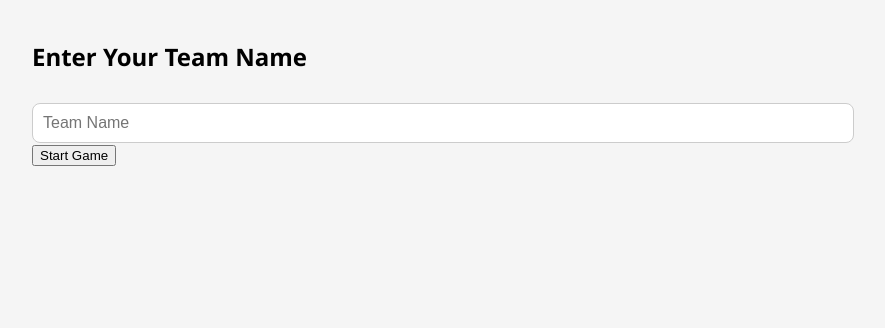
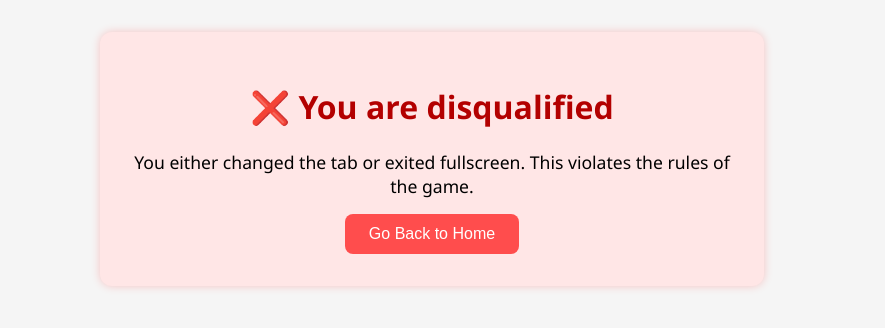
Before and after one commit to 0607rj/Riddle, a React (Vite) app in the folder WebHunt/: page /disqualified in a window 1280 px wide. Shown: the top 328 px of the page, without its empty margins (208-1093 px from the left). Built offline with nearby package versions, Linux system fonts and the light colour scheme.

Commit message:
added team disqualify option

```diff
--- a/WebHunt/package.json
+++ b/WebHunt/package.json
@@ -12,7 +12,8 @@
   "dependencies": {
     "axios": "^1.8.4",
     "react": "^19.0.0",
-    "react-dom": "^19.0.0"
+    "react-dom": "^19.0.0",
+    "react-router-dom": "^7.5.1"
   },
   "devDependencies": {
     "@eslint/js": "^9.22.0",
--- a/WebHunt/src/App.jsx
+++ b/WebHunt/src/App.jsx
@@ -1,8 +1,20 @@
+// src/App.jsx
 import React from 'react';
+import { BrowserRouter as Router, Routes, Route } from 'react-router-dom';
 import RiddleGame from './pages/RiddleGame';
+import ThankYou from './pages/ThankYou';
+import Disqualified from './pages/Disqualified';
 
 function App() {
-  return <RiddleGame />;
+  return (
+    <Router>
+      <Routes>
+        <Route path="/" element={<RiddleGame />} />
+        <Route path="/thank-you" element={<ThankYou />} />
+        <Route path="/disqualified" element={<Disqualified />} />
+      </Routes>
+    </Router>
+  );
 }
 
 export default App;
--- a/WebHunt/src/components/RiddleList.jsx
+++ b/WebHunt/src/components/RiddleList.jsx
@@ -1,21 +1,21 @@
 import React from 'react';
 
-const RiddleList = ({ riddles, answers, handleAnswerChange, submitted }) => {
+const RiddleList = ({ riddles, answers, onAnswerChange, submitted }) => {
   return (
-    <>
+    <div>
       {riddles.map((riddle, index) => (
         <div className="riddle-card" key={riddle.id}>
           <p>{riddle.question}</p>
           <input
             type="text"
-            value={answers[index]}
-            onChange={(e) => handleAnswerChange(index, e.target.value)}
+            value={answers[index] || ''}
+            onChange={(e) => onAnswerChange(index, e.target.value)}
             disabled={submitted}
             placeholder="Your Answer"
           />
         </div>
       ))}
-    </>
+    </div>
   );
 };
 
--- a/WebHunt/src/main.jsx
+++ b/WebHunt/src/main.jsx
@@ -1,8 +1,7 @@
-// main.jsx
 import React from 'react';
 import ReactDOM from 'react-dom/client';
 import App from './App';
-import './styles/RiddleGame.css'; // global styles
+import './styles/RiddleGame.css';
 
 ReactDOM.createRoot(document.getElementById('root')).render(
   <React.StrictMode>
--- /dev/null
+++ b/WebHunt/src/pages/Disqualified.jsx
@@ -0,0 +1,50 @@
+// src/pages/Disqualified.jsx
+import React from 'react';
+import { useNavigate } from 'react-router-dom';
+
+const Disqualified = () => {
+  const navigate = useNavigate();
+
+  return (
+    <div className="disqualified-container" style={styles.container}>
+      <h1 style={styles.title}>❌ You are disqualified</h1>
+      <p style={styles.message}>
+        You either changed the tab or exited fullscreen. This violates the rules of the game.
+      </p>
+      <button onClick={() => navigate('/')} style={styles.button}>
+        Go Back to Home
+      </button>
+    </div>
+  );
+};
+
+const styles = {
+  container: {
+    padding: '2rem',
+    textAlign: 'center',
+    background: '#ffe6e6',
+    borderRadius: '12px',
+    margin: '2rem auto',
+    maxWidth: '600px',
+    boxShadow: '0 0 10px rgba(255, 0, 0, 0.2)',
+  },
+  title: {
+    fontSize: '2rem',
+    color: '#b30000',
+  },
+  message: {
+    fontSize: '1.1rem',
+    margin: '1rem 0',
+  },
+  button: {
+    padding: '0.7rem 1.5rem',
+    fontSize: '1rem',
+    backgroundColor: '#ff4d4d',
+    color: 'white',
+    border: 'none',
+    borderRadius: '8px',
+    cursor: 'pointer',
+  },
+};
+
+export default Disqualified;
--- a/WebHunt/src/pages/RiddleGame.jsx
+++ b/WebHunt/src/pages/RiddleGame.jsx
@@ -1,6 +1,7 @@
+// src/pages/RiddleGame.jsx
 import React, { useState, useEffect } from 'react';
+import { useNavigate } from 'react-router-dom';
 import RiddleList from '../components/RiddleList';
-import '../styles/RiddleGame.css';
 import axios from 'axios';
 
 const riddles = [
@@ -13,37 +14,74 @@ const riddles = [
 
 const RiddleGame = () => {
   const [teamName, setTeamName] = useState('');
-  const [inputName, setInputName] = useState('');
+  const [isTeamSubmitted, setIsTeamSubmitted] = useState(false);
   const [answers, setAnswers] = useState(Array(riddles.length).fill(''));
   const [submitted, setSubmitted] = useState(false);
   const [loading, setLoading] = useState(false);
-  const [tabSwitchCount, setTabSwitchCount] = useState(0);
+  const [hasSwitchedTab, setHasSwitchedTab] = useState(false);
+  const [timeLeft, setTimeLeft] = useState(1800); // 30 minutes
+  const navigate = useNavigate();
 
   // Fullscreen
   useEffect(() => {
-    if (teamName) {
+    if (isTeamSubmitted) {
       const el = document.documentElement;
       if (el.requestFullscreen) el.requestFullscreen();
     }
-  }, [teamName]);
+  }, [isTeamSubmitted]);
 
-  // Tab switch detection
+  // Tab switch & fullscreen exit detection
   useEffect(() => {
+    const handleDisqualify = () => {
+      if (!hasSwitchedTab) {
+        setHasSwitchedTab(true);
+        // Directly navigate to disqualified page without alert
+        navigate('/disqualified');
+      }
+    };
+
     const handleVisibilityChange = () => {
       if (document.hidden) {
-        setTabSwitchCount(prev => {
-          const newCount = prev + 1;
-          if (newCount >= 3) {
-            alert('❌ You switched tabs too many times. You are disqualified.');
-            window.location.reload();
-          }
-          return newCount;
-        });
+        handleDisqualify();
       }
     };
+
+    const handleFullscreenChange = () => {
+      if (!document.fullscreenElement) {
+        handleDisqualify();
+      }
+    };
+
     document.addEventListener('visibilitychange', handleVisibilityChange);
-    return () => document.removeEventListener('visibilitychange', handleVisibilityChange);
-  }, []);
+    document.addEventListener('fullscreenchange', handleFullscreenChange);
+
+    return () => {
+      document.removeEventListener('visibilitychange', handleVisibilityChange);
+      document.removeEventListener('fullscreenchange', handleFullscreenChange);
+    };
+  }, [hasSwitchedTab, navigate]);
+
+  // Countdown timer
+  useEffect(() => {
+    if (!isTeamSubmitted || submitted) return;
+    const timer = setInterval(() => {
+      setTimeLeft(prev => {
+        if (prev <= 1) {
+          clearInterval(timer);
+          handleSubmit(true);
+          return 0;
+        }
+        return prev - 1;
+      });
+    }, 1000);
+    return () => clearInterval(timer);
+  }, [isTeamSubmitted, submitted]);
+
+  const formatTime = (seconds) => {
+    const m = Math.floor(seconds / 60);
+    const s = seconds % 60;
+    return `${m.toString().padStart(2, '0')}:${s.toString().padStart(2, '0')}`;
+  };
 
   const handleAnswerChange = (index, value) => {
     const updated = [...answers];
@@ -51,74 +89,69 @@ const RiddleGame = () => {
     setAnswers(updated);
   };
 
-  const handleSubmit = async () => {
+  // Submit team name to backend for registration
+  const handleTeamSubmit = async () => {
+    if (!teamName.trim()) {
+      alert('Please enter a valid team name');
+      return;
+    }
+
+    try {
+      // Simulated API call — Replace with actual team registration endpoint
+      await axios.post('https://jsonplaceholder.typicode.com/posts', { teamName }); // Placeholder API
+      console.log('Team registered:', teamName);
+      setIsTeamSubmitted(true);
+    } catch (err) {
+      alert('Failed to register team name. Try again.');
+    }
+  };
+
+  // Submit answers to backend for verification
+  const handleSubmit = async (auto = false) => {
     if (submitted || loading) return;
+
+    const anyEmpty = answers.some(ans => ans.trim() === '');
+    if (anyEmpty && !auto) {
+      alert('Please answer all riddles before submitting.');
+      return;
+    }
+
     setLoading(true);
 
     try {
-      // TODO: Replace with actual backend URL later
-      // await axios.post('https://your-backend-url.com/api/submit-riddles', { teamName, answers });
-
-      // Temporary mock for development
-      await new Promise((resolve) => setTimeout(resolve, 1000));
-      console.log('Submitted:', { teamName, answers });
-
-      alert('✅ Answers submitted successfully!');
+      // Simulated API call — Replace with actual answer verification endpoint
+      await axios.post('https://jsonplaceholder.typicode.com/posts', { teamName, answers }); // Placeholder API
+      console.log('Submitted answers:', { teamName, answers });
       setSubmitted(true);
+      navigate('/thank-you');
     } catch (err) {
-      alert('❌ Submission failed. Try again later.');
+      alert('Submission failed. Please try again later.');
     } finally {
       setLoading(false);
     }
   };
 
-  const handleTeamSubmit = async () => {
-    if (!inputName.trim()) {
-      alert('Please enter your full team name.');
-      return;
-    }
-
-    try {
-      // TODO: Replace with backend API URL later
-      // await axios.post('https://your-backend-url.com/api/register-team', { teamName: inputName });
-
-      // Temporary mock for development
-      await new Promise((resolve) => setTimeout(resolve, 500));
-      console.log('Team registered:', inputName);
-
-      setTeamName(inputName);
-    } catch (err) {
-      alert('Failed to register team. Try again.');
-    }
-  };
-
   return (
     <div className="game-container">
-      {!teamName ? (
-        <div className="team-entry">
+      {!isTeamSubmitted ? (
+        <div className="team-input">
           <h2>Enter Your Team Name</h2>
           <input
             type="text"
+            value={teamName}
             placeholder="Team Name"
-            value={inputName}
-            onChange={(e) => setInputName(e.target.value)}
+            onChange={(e) => setTeamName(e.target.value)}
           />
-          <button onClick={handleTeamSubmit}>Start Game</button>
+          <button onClick={handleTeamSubmit}>Start</button>
         </div>
       ) : (
         <div>
-          <h2 className="title">Welcome {teamName}! Solve the Riddles</h2>
-          <RiddleList
-            riddles={riddles}
-            answers={answers}
-            onAnswerChange={handleAnswerChange}
-            submitted={submitted}
-          />
-          <button
-            onClick={handleSubmit}
-            disabled={submitted || loading}
-            className="submit-button"
-          >
+          <div className="header">
+            <h2>Welcome, {teamName}</h2>
+            <div className="timer">⏳ Time Left: {formatTime(timeLeft)}</div>
+          </div>
+          <RiddleList riddles={riddles} answers={answers} onAnswerChange={handleAnswerChange} submitted={submitted} />
+          <button onClick={() => handleSubmit(false)} disabled={submitted || loading} className="submit-button">
             {loading ? 'Submitting...' : 'Submit Answers'}
           </button>
         </div>
--- /dev/null
+++ b/WebHunt/src/pages/ThankYou.jsx
@@ -0,0 +1,14 @@
+import React from 'react';
+import '../styles/RiddleGame.css';
+
+const ThankYou = () => {
+  return (
+    <div className="game-container">
+      <h1>🎉 Thank You!</h1>
+      <h2>Web Hunt has been successfully completed.</h2>
+      <p>We hope you enjoyed solving the riddles!</p>
+    </div>
+  );
+};
+
+export default ThankYou;
```
Also changed, not shown: 1 other file (tests, documents, lock files or other folders).
